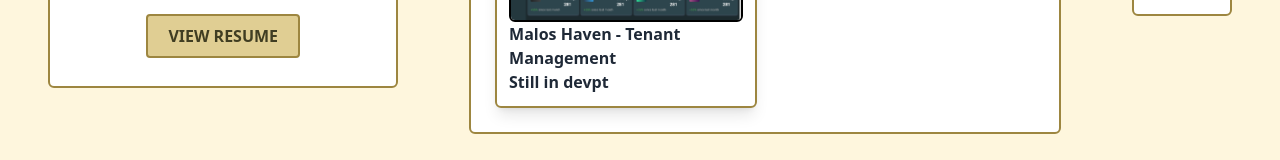
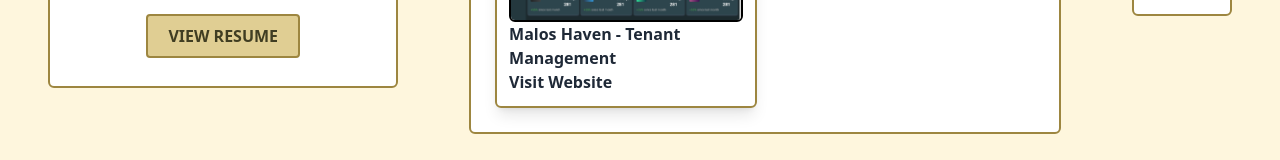
Before and after one commit to AimableUK/UKOBIZABAAIMABLE, a React (Vite) app: page /projects in a window 1280 px wide. Shown: the part 513-673 px from the top of the page. Built offline with nearby package versions, Linux system fonts and the light colour scheme; what ldrs would draw is missing.

Commit message:
added link to malos haven project

```diff
--- a/src/Components/Projects/Projects.jsx
+++ b/src/Components/Projects/Projects.jsx
@@ -29,10 +29,10 @@
         <div
           className="cursor-pointer w-full flex flex-col items-start border-2 border-primaryBorder p-3 rounded-md shadow-lg transition-transform duration-300 hover:translate-y-2"
         >
-          <a href='#'>
+          <a href='https://malos-haven.vercel.app/' target='_blank'>
             <img src={malosHaven} alt='malosHaven Project' className="w-full h-auto object-cover border-2 rounded-md border-black" />
             <p className='font-bold'>Malos Haven - Tenant Management</p>
-            <p className='font-semibold'>Still in devpt</p>
+            <p className='font-semibold'>Visit Website</p>
           </a>
 
         </div>
```
